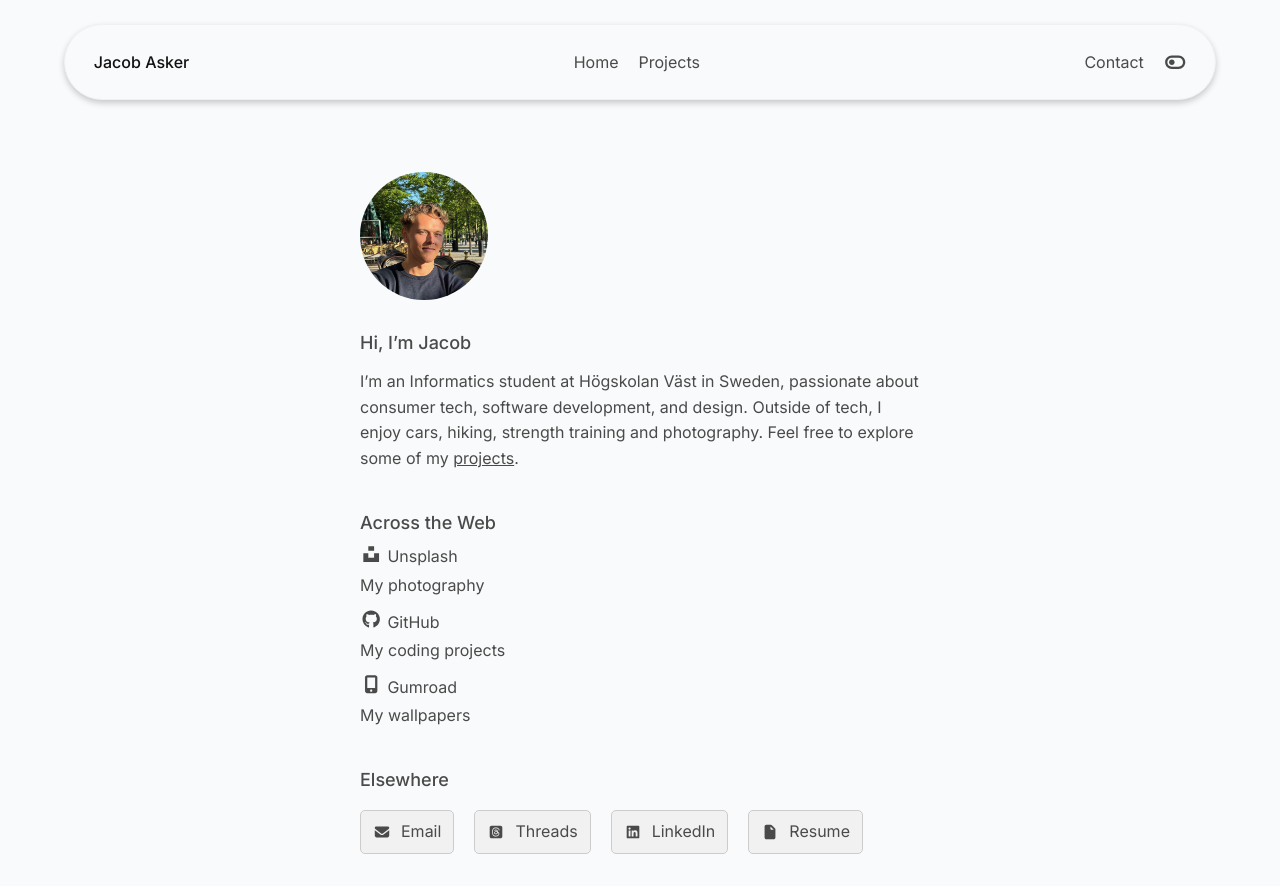
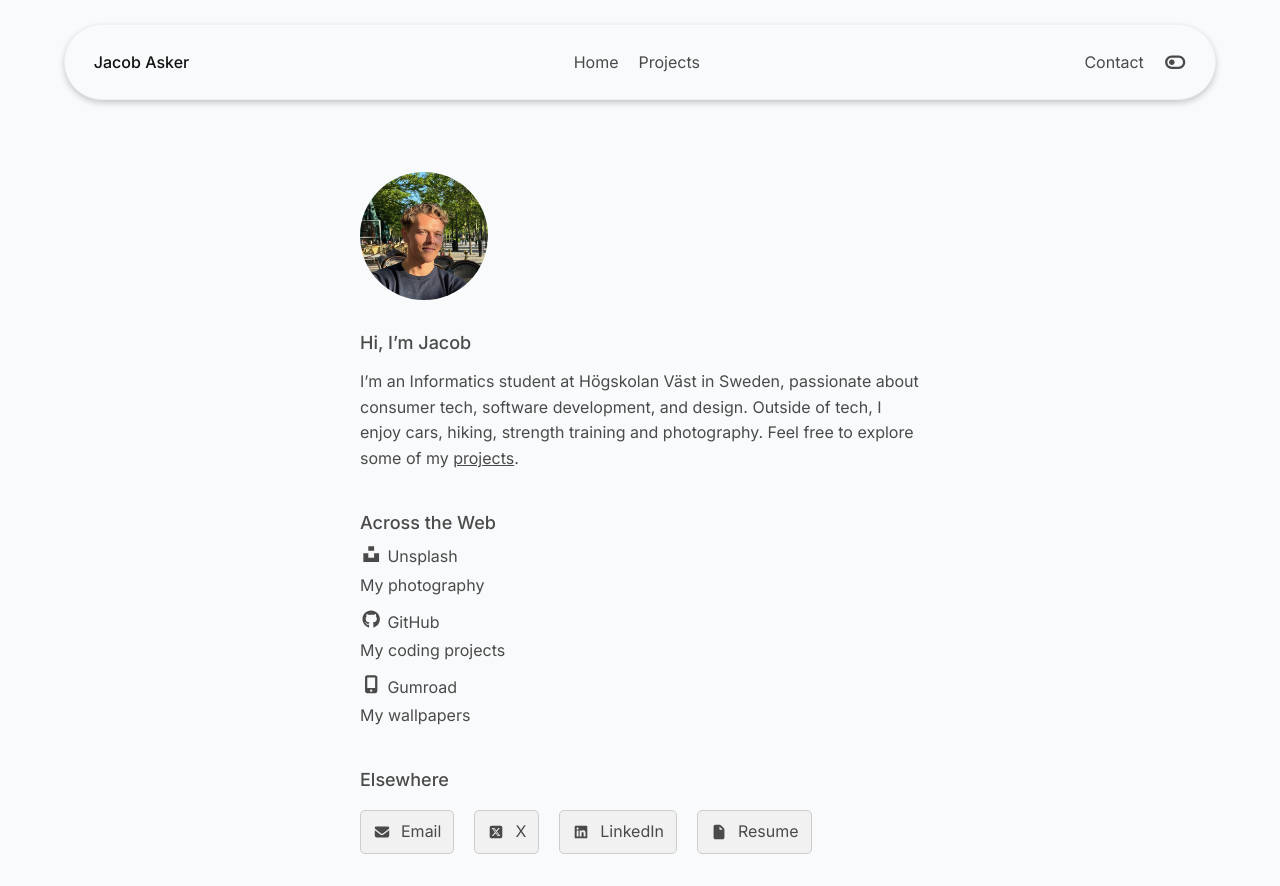
Before and after one commit to Jackan04/Portfolio, a React (Vite) app: page /#/ in a window 1280 px wide. Built offline with nearby package versions, Linux system fonts and the light colour scheme.

Commit message:
updated social card info

```diff
--- a/src/pages/Home.jsx
+++ b/src/pages/Home.jsx
@@ -4,12 +4,12 @@ import profile from '../assets/images/profile.jpeg'
 import SocialCard from '../components/LinkCard/LinkCard'
 import CreativeCard from '../components/CreativeCard/CreativeCard'
 import MailIcon from '../assets/icons/envelope.svg?react'
-import ThreadsIcon from '../assets/icons/threads.svg?react'
 import LinkedInIcon from '../assets/icons/linkedin.svg?react'
 import FileIcon from '../assets/icons/file.svg?react'
 import GitHubIcon from '../assets/icons/github.svg?react'
 import UnsplashIcon from '../assets/icons/unsplash.svg?react'
 import GumroadIcon from '../assets/icons/gumroad.svg?react'
+import XIcon from '../assets/icons/x.svg?react'
 
 
 export default function Home(){
@@ -43,9 +43,9 @@ export default function Home(){
                         <h2 className={styles.heading}>Elsewhere</h2>
                         <div className={styles.linkCards}>
                         <SocialCard icon={<MailIcon className={styles.icon}/>} title="Email" href="mailto: jacob.asker@icloud.com"></SocialCard>
-                        <SocialCard icon={<ThreadsIcon className={styles.icon}/>} title="Threads" href="https://www.threads.com/@askerjacob"></SocialCard>
+                        <SocialCard icon={<XIcon className={styles.icon}/>} title="X" href="https://x.com/jacob_aske15923"></SocialCard>
                         <SocialCard icon={<LinkedInIcon className={styles.icon}/>} title="LinkedIn" href="https://www.linkedin.com/in/jacob-asker-a096a7352/"></SocialCard>
-                        <SocialCard icon={<FileIcon className={styles.icon}/>} title="Resume" href="/Portfolio/resume.pdf"></SocialCard>
+                        <SocialCard icon={<FileIcon className={styles.icon}/>} title="Resume" href="/resume.pdf"></SocialCard>
                     </div>
                 </div>
             </div>
--- a/vite.config.js
+++ b/vite.config.js
@@ -4,6 +4,6 @@ import svgr from 'vite-plugin-svgr';
 
 // https://vite.dev/config/
 export default defineConfig({
-  base: '/Portfolio/',
+  base: '/',
   plugins: [react(), svgr()],
 })
```
Also changed, not shown: src/assets/icons/x.svg (added), 1 other file (tests, documents, lock files or other folders).
